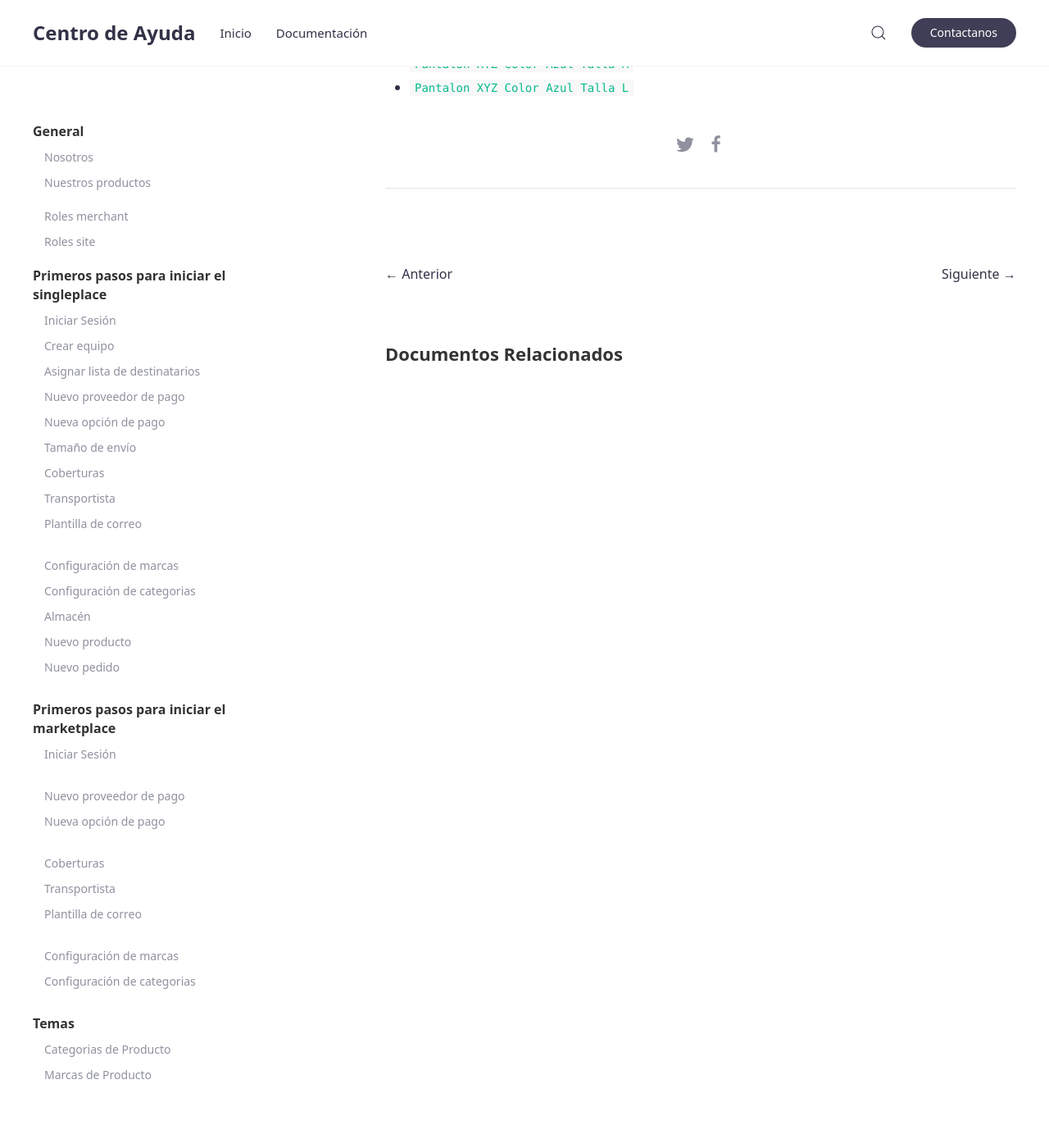
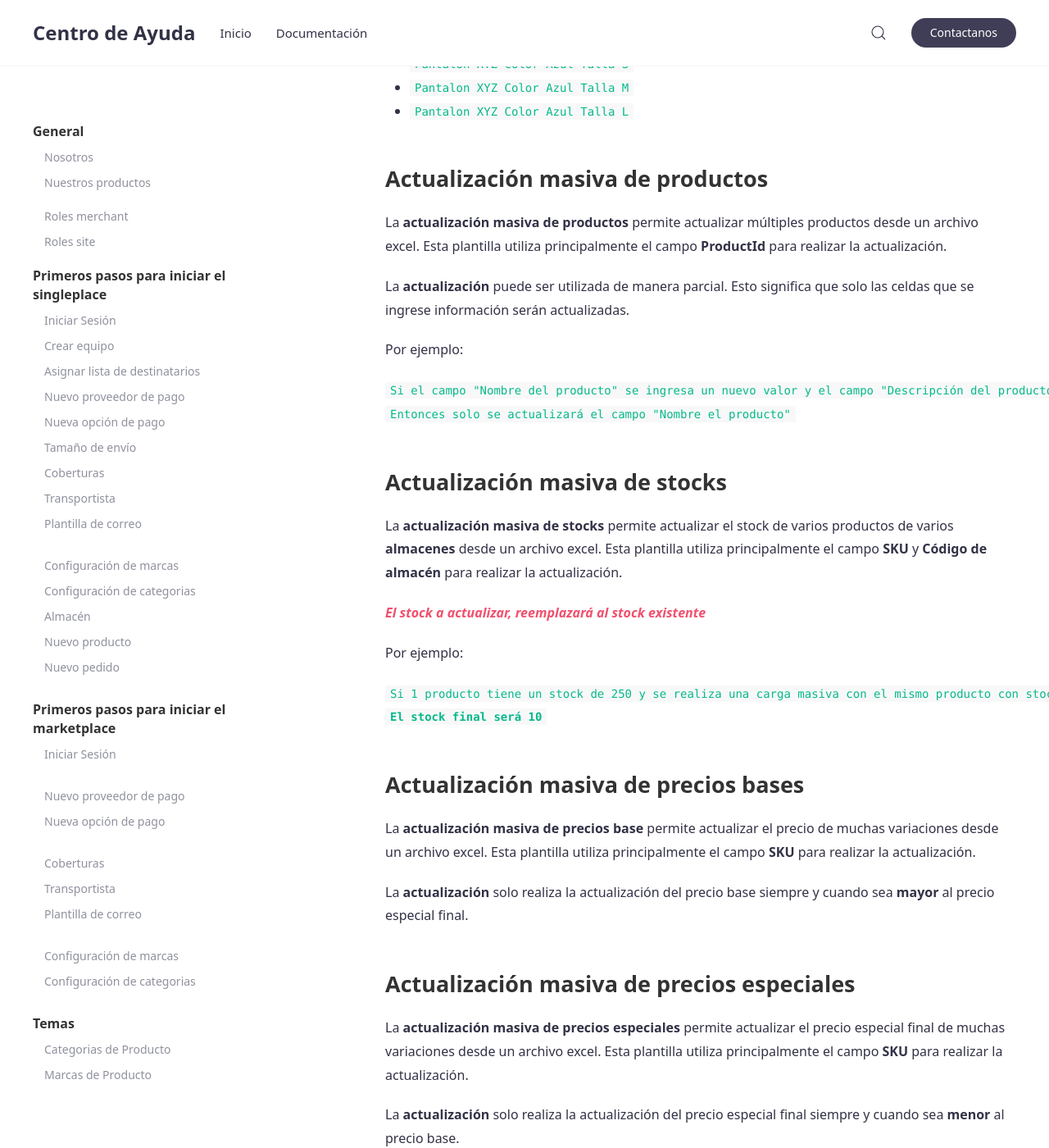
Before and after one commit to jztechpe/docshelp-old, a Jekyll site: the page built from docs/_docs/temas/operaciones-masivas.md, in a window 1280 px wide and 1400 px high, scrolled down 2070 px. Shown: the whole window at 82% size. Built offline with Jekyll 4.4.1, drawn with Linux system fonts in a browser that asks for light colours; some of the changed text lies outside the part shown.

Commit message:
Update operaciones-masivas.md

```diff
--- a/docs/_docs/temas/operaciones-masivas.md
+++ b/docs/_docs/temas/operaciones-masivas.md
@@ -21,13 +21,14 @@ Las operaciones masivas disponibles son:
 
 Cada opción permite la descarga de una plantilla excel que sirve como modelo para completar la información requerida y para realizar la carga masiva.
 
-**Recomendaciones generales para las operaciones masivas:**
+***Recomendaciones generales para las operaciones masivas:***
 
 - Siempre descarga la última versión de la plantilla.
 - No modifiques el nombre de las cabeceras de las columnas.
 - No modifiques el nombre de las pestañas
 - No agregues pestañas, ni columnas adicionales.
 - Revisa el glosario de cada plantilla para respetar las reglas y condiciones de cada campo.
+- Revisa este manual (Siempre actualizaremos la información).
 
 ## Descripción de campos
 
@@ -64,3 +65,52 @@ El producto sería `Pantalon XYZ` y las variaciones serían:
 - `Pantalon XYZ Color Azul Talla S`
 - `Pantalon XYZ Color Azul Talla M`
 - `Pantalon XYZ Color Azul Talla L`
+
+## Actualización masiva de productos
+
+La **actualización masiva de productos** permite actualizar múltiples productos desde un archivo excel. Esta plantilla utiliza principalmente el campo **ProductId** para realizar la actualización.
+
+La **actualización** puede ser utilizada de manera parcial. Esto significa que solo las celdas que se ingrese información serán actualizadas.
+
+Por ejemplo:
+
+`Si el campo "Nombre del producto" se ingresa un nuevo valor y el campo "Descripción del producto" se encuentra vacío`
+`Entonces solo se actualizará el campo "Nombre el producto"`
+
+## Actualización masiva de stocks
+
+La **actualización masiva de stocks** permite actualizar el stock de varios productos de varios **almacenes** desde un archivo excel. Esta plantilla utiliza principalmente el campo **SKU** y **Código de almacén** para realizar la actualización.
+
+***El stock a actualizar, reemplazará al stock existente***
+
+Por ejemplo:
+
+`Si 1 producto tiene un stock de 250 y se realiza una carga masiva con el mismo producto con stock 10`
+**`El stock final será 10`**
+
+## Actualización masiva de precios bases
+
+La **actualización masiva de precios base** permite actualizar el precio de muchas variaciones desde un archivo excel. Esta plantilla utiliza principalmente el campo **SKU** para realizar la actualización.
+
+La **actualización** solo realiza la actualización del precio base siempre y cuando sea **mayor** al precio especial final.
+
+## Actualización masiva de precios especiales
+
+La **actualización masiva de precios especiales** permite actualizar el precio especial final de muchas variaciones desde un archivo excel. Esta plantilla utiliza principalmente el campo **SKU** para realizar la actualización.
+
+La **actualización** solo realiza la actualización del precio especial final siempre y cuando sea **menor** al precio base.
+
+## Activación y desactivación masiva de productos.
+
+La **activación y desactivación masiva de productos** permite actualizar la visualización, búsqueda y venta de varios productos desde un archivo excel. Esta plantilla utiliza principalmente el campo **ProductId** para realizar la actualización.
+
+La **actualización** puede ser utilizada de manera parcial. Esto significa que solo las celdas que se ingrese información serán actualizadas; sin embargo, la `Habilitación de la búsqueda` está condicionada a la `habilitación de la visualización`.
+
+Por ejemplo:
+
+`Si el campo "Habilitar venta" se ingresa un nuevo valor y el campo "Habilitar búsqueda" se encuentra vacío`
+`Entonces solo se actualizará el campo "Habilitar venta"`
+
+## Actualización masiva de boost
+
+El **boost** hace referencia al valor sugerido de **ordenamiento** del producto en el catálogo. Este valor permite que el catálogo pueda sugerir un ordenamiento especial.
```
